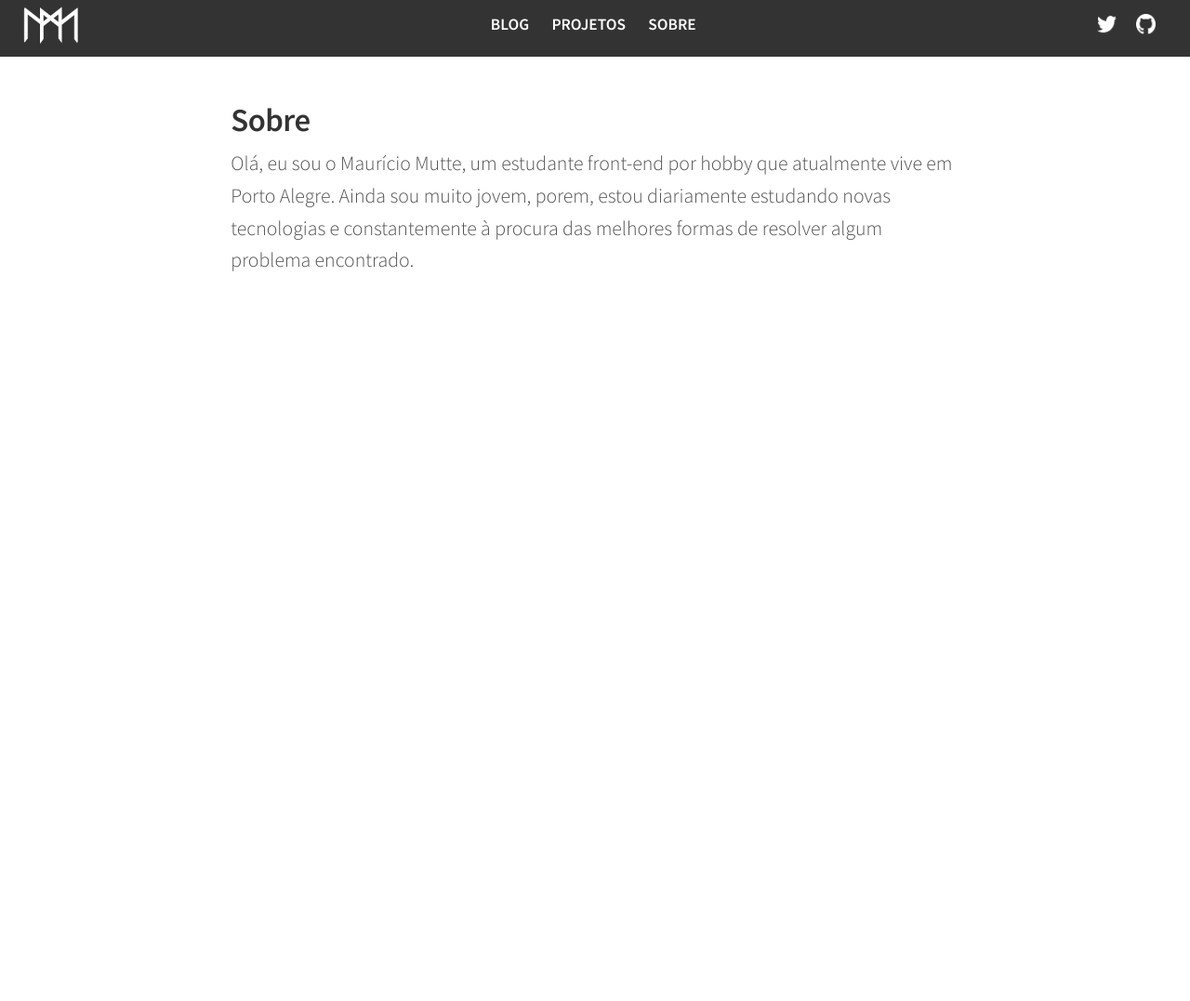
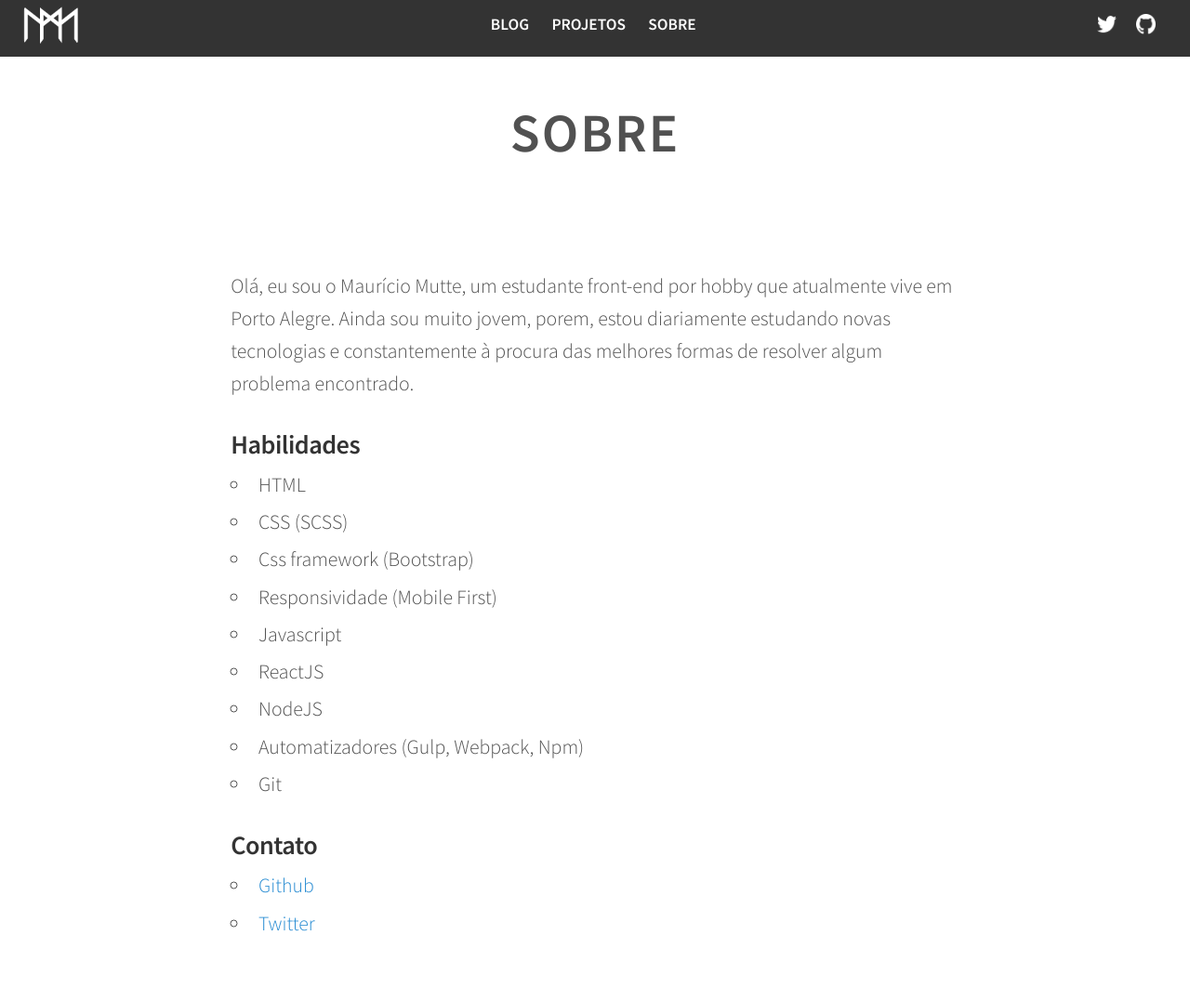
Before and after one commit to tangriane/mauriciomutte.github.io, a Jekyll site: the page built from sobre.html, in a window 1280 px wide. Shown: the whole page at 93% size. Built offline with Jekyll 4.4.1, drawn with Linux system fonts in a browser that asks for light colours; before the commit the page ends 900 px from its top, so only the background shows below that.

```diff
--- a/sobre.html
+++ b/sobre.html
@@ -2,7 +2,26 @@
 layout: page
 ---
 
-<h2>Sobre</h2>
+<h2 class="pageTitle">Sobre</h2>
 <p>
 Olá, eu sou o Maurício Mutte, um estudante front-end por hobby que atualmente vive em Porto Alegre. Ainda sou muito jovem, porem, estou diariamente estudando novas tecnologias e constantemente à procura das melhores formas de resolver algum problema encontrado.
 </p>
+
+<h3>Habilidades</h3>
+<ul>
+  <li>HTML</li>
+  <li>CSS (SCSS)</li>
+  <li>Css framework (Bootstrap)</li>
+  <li>Responsividade (Mobile First)</li>
+  <li>Javascript</li>
+  <li>ReactJS</li>
+  <li>NodeJS</li>
+  <li>Automatizadores (Gulp, Webpack, Npm)</li>
+  <li>Git</li>
+</ul>
+
+<h3>Contato</h3>
+<ul>
+  <li><a href="https://github.com/mauriciomutte" target="_blank">Github</a></li>
+  <li><a href="https://twitter.com/mauriciomutte" target="_blank">Twitter</a></li>
+</ul>
--- a/src/layout.scss
+++ b/src/layout.scss
@@ -81,6 +81,7 @@
   &__item {
     display: inline-block;
     list-style: none;
+    margin: 0;
   }
 
   &__link {
@@ -122,6 +123,7 @@
 
   &__noPost {
     margin: 1em 0;
+    text-align: center
   }
   &__post {
     margin-bottom: 0;
```
Also changed, not shown: blog.html (+12 -13 lines), projetos.md (+15 -1 lines), src/base.scss (+9 -0 lines), assets/main.css.
